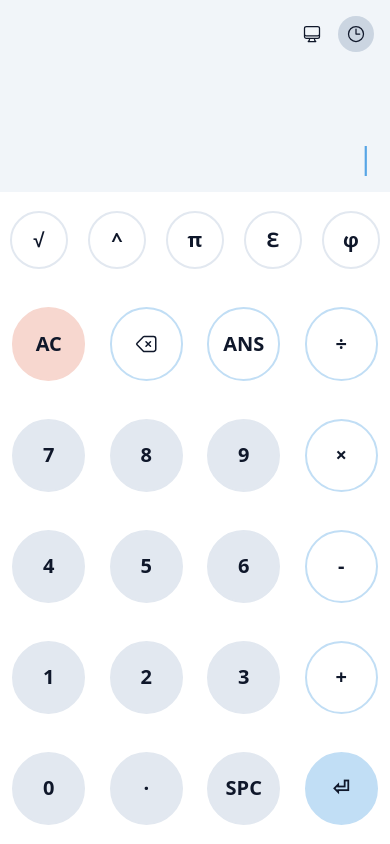
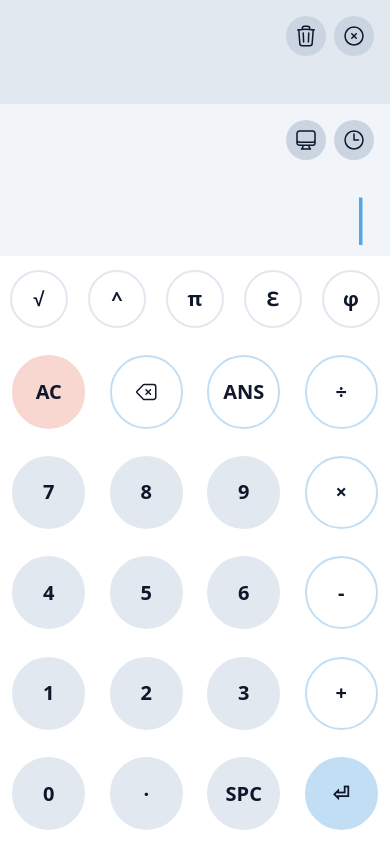
Before and after one commit to feasterjon/rpncalc, a React (Create React App) app: page / in a window 390 px wide. Both pictures are taken after a click on the element 356 px from the left and 34 px from the top of the page. Built offline with nearby package versions, Linux system fonts and the light colour scheme.

Commit message:
Move history to the top etc.

```diff
--- a/src/components/rpncalc/icon.jsx
+++ b/src/components/rpncalc/icon.jsx
@@ -36,6 +36,18 @@ export function Icon({ id, styles = 'h-6 w-6' }) {
           <path strokeLinecap="round" strokeLinejoin="round" d="M12 3v2.25m6.364.386-1.591 1.591M21 12h-2.25m-.386 6.364-1.591-1.591M12 18.75V21m-4.773-4.227-1.591 1.591M5.25 12H3m4.227-4.773L5.636 5.636M15.75 12a3.75 3.75 0 1 1-7.5 0 3.75 3.75 0 0 1 7.5 0Z" />
         </svg>
       )
+    case 'trash':
+      return (
+        <svg xmlns="http://www.w3.org/2000/svg" fill="none" viewBox="0 0 24 24" strokeWidth={1.5} stroke="currentColor" className={styles}>
+          <path strokeLinecap="round" strokeLinejoin="round" d="m14.74 9-.346 9m-4.788 0L9.26 9m9.968-3.21c.342.052.682.107 1.022.166m-1.022-.165L18.16 19.673a2.25 2.25 0 0 1-2.244 2.077H8.084a2.25 2.25 0 0 1-2.244-2.077L4.772 5.79m14.456 0a48.108 48.108 0 0 0-3.478-.397m-12 .562c.34-.059.68-.114 1.022-.165m0 0a48.11 48.11 0 0 1 3.478-.397m7.5 0v-.916c0-1.18-.91-2.164-2.09-2.201a51.964 51.964 0 0 0-3.32 0c-1.18.037-2.09 1.022-2.09 2.201v.916m7.5 0a48.667 48.667 0 0 0-7.5 0" />
+        </svg>
+      )
+    case 'x-circle':
+      return (
+        <svg xmlns="http://www.w3.org/2000/svg" fill="none" viewBox="0 0 24 24" strokeWidth={1.5} stroke="currentColor" className={styles}>
+          <path strokeLinecap="round" strokeLinejoin="round" d="m9.75 9.75 4.5 4.5m0-4.5-4.5 4.5M21 12a9 9 0 1 1-18 0 9 9 0 0 1 18 0Z" />
+        </svg>
+      )
     default:
       return (
         <svg xmlns="http://www.w3.org/2000/svg" fill="none" viewBox="0 0 24 24" strokeWidth={1.5} stroke="currentColor" className={styles}>
--- a/src/components/rpncalc/index.jsx
+++ b/src/components/rpncalc/index.jsx
@@ -151,7 +151,13 @@ export function RPNCalc(props) {
     setTheme(configTheme(selectedTheme).theme.name);
   };
 
-  const updateHistory = (expression, answer, lengthMax = 25) => {
+  const updateHistory = (expression, answer, lengthMax = 100) => {
+    if (!expression && !answer) {
+      sessionHistory.length = 0;
+      localStorage.removeItem('history');
+      setAppHistory(sessionHistory);
+      return
+    }
     if (!expression || !answer) return
     if (sessionHistory.length >= lengthMax) sessionHistory.splice(0, sessionHistory.length - lengthMax + 1);
     sessionHistory.push({
@@ -195,21 +201,26 @@ export function RPNCalc(props) {
       w-full
       ${config.hScreen !== false && `h-screen`}
     `} data-mode={theme}>
-      <div className="bg-slate-100 dark:bg-dark overflow-y-auto">
+      <div className={`
+        bg-slate-200
+        dark:bg-neutral-700
+        ${!appHistoryVisible && 'hidden'}
+      `}>
         <div className="flex items-end justify-end p-4">
           <div className="
             active:bg-slate-400
-            g-slate-300
+            bg-slate-300
             cursor-default
             dark:active:bg-slate-600
             dark:bg-slate-700
             dark:text-slate-100
+            ml-2
             p-2
             rounded-full
             select-none
             text-slate-900
-          " onClick={toggleTheme}>
-            <Icon id={themes[themeIndex].icon} styles="h-5 lg:h-6 lg:w-6 w-5" />
+          " onClick={() => { updateHistory(); toggleHistory();}}>
+            <Icon id="trash" />
           </div>
           <div className="
             active:bg-slate-400
@@ -224,25 +235,64 @@ export function RPNCalc(props) {
             select-none
             text-slate-900
           " onClick={toggleHistory}>
-            <Icon id="clock" styles="h-5 lg:h-6 lg:w-6 w-5" />
+            <Icon id="x-circle" />
           </div>
         </div>
-        <div className="dark:text-slate-100 flex items-end justify-end px-4 shrink text-slate-900">
-          <div className="lg:text-2xl text-lg text-right xl:text-3xl">
-            <ol className="list-none">
-              {!appHistory.length && <li>&nbsp;<br />&nbsp;</li>}
-              {appHistory.map((item, index) =>
-                <li className={`
-                      ${(index + 1 !== appHistory.length && !appHistoryVisible) && 'hidden'}
-                    `} key={`history-${item.id}`}>
-                  {item.expression}<br /><span className="text-primary dark:text-primary-light">{item.answer}</span>
-                </li>
-              )}
-            </ol>
+        <div className="
+          dark:text-slate-100
+          items-end
+          justify-end
+          lg:text-2xl
+          p-4
+          text-lg
+          text-right
+          text-slate-900
+          xl:text-3xl
+        ">
+          <ol className="list-none">
+            {appHistory.map((item) =>
+              <li key={`history-${item.id}`}>
+                {item.expression}<br /><span className="dark:text-primary-light text-primary">{item.answer}</span>
+              </li>
+            )}
+          </ol>
+        </div>
+      </div>
+      <div className="bg-slate-100 dark:bg-dark">
+        <div className="flex items-end justify-end p-4">
+          <div className="
+            active:bg-slate-400
+            bg-slate-300
+            g-slate-300
+            cursor-default
+            dark:active:bg-slate-600
+            dark:bg-slate-700
+            dark:text-slate-100
+            p-2
+            rounded-full
+            select-none
+            text-slate-900
+          " onClick={toggleTheme}>
+            <Icon id={themes[themeIndex].icon} />
+          </div>
+          <div className="
+            active:bg-slate-400
+            bg-slate-300
+            cursor-default
+            dark:active:bg-slate-600
+            dark:bg-slate-700
+            dark:text-slate-100
+            ml-2
+            p-2
+            rounded-full
+            select-none
+            text-slate-900
+          " onClick={toggleHistory}>
+            <Icon id="clock" />
           </div>
         </div>
         <div className="flex items-end justify-end p-4">
-          <span className="dark:text-primary-light lg:text-5xl text-3xl text-primary xl:text-6xl">
+          <span className="dark:text-primary-light lg:text-5xl text-5xl text-primary xl:text-6xl">
             {formatNumbers(currentExpression)}<span className={`${styles.cursor} dark:text-slate-100 text-slate-900`}>|</span>
           </span>
           {pasteEnabled && <span className="
@@ -257,7 +307,7 @@ export function RPNCalc(props) {
             rounded-full
             select-none
             text-slate-900
-          " onClick={handlePaste}><Icon id="clipboard" styles="w-5 lg:h-6 lg:w-6 h-5" /></span>}
+          " onClick={handlePaste}><Icon id="clipboard" /></span>}
         </div>
       </div>
       <div className="dark:bg-xdark flex grow justify-center">
--- a/src/components/rpncalc/keyboard.jsx
+++ b/src/components/rpncalc/keyboard.jsx
@@ -73,6 +73,7 @@ export function Keyboard({ config = {} }) {
               lg:aspect-square
               lg:text-2xl
               mx-auto
+              my-1
               rounded-full
               select-none
               size-3/4
```
